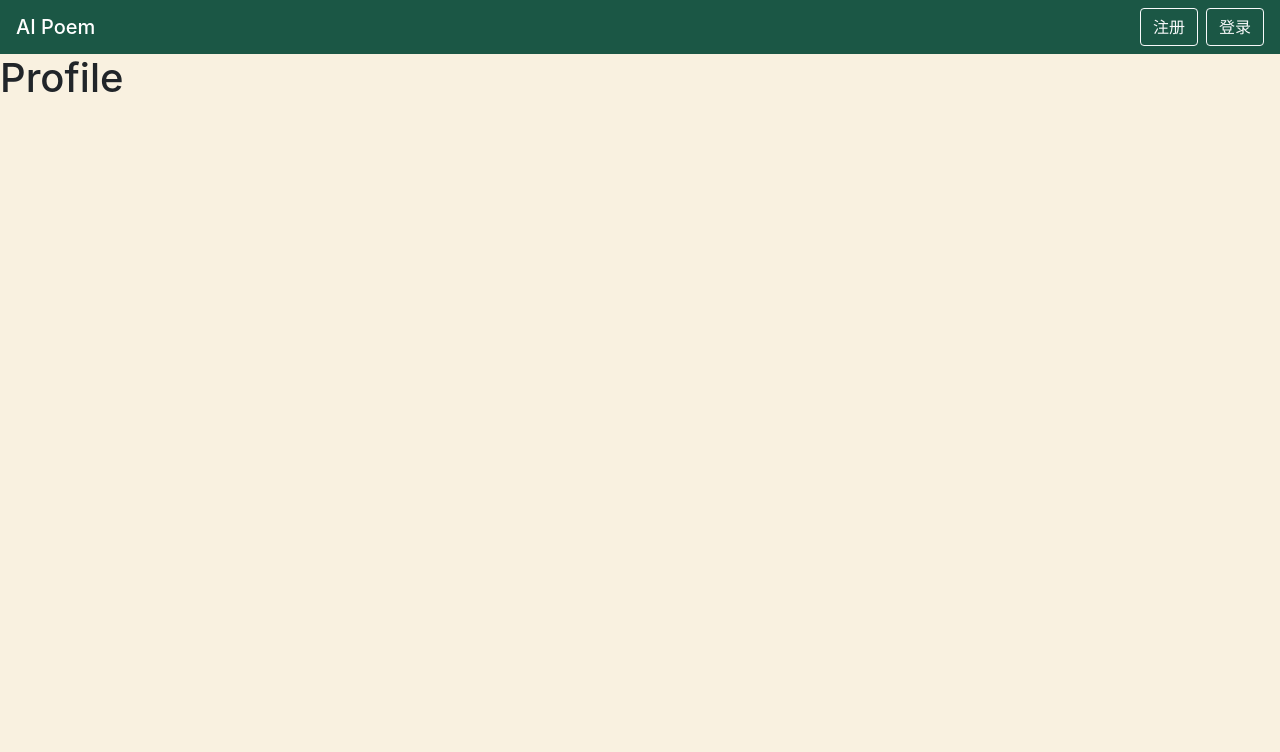
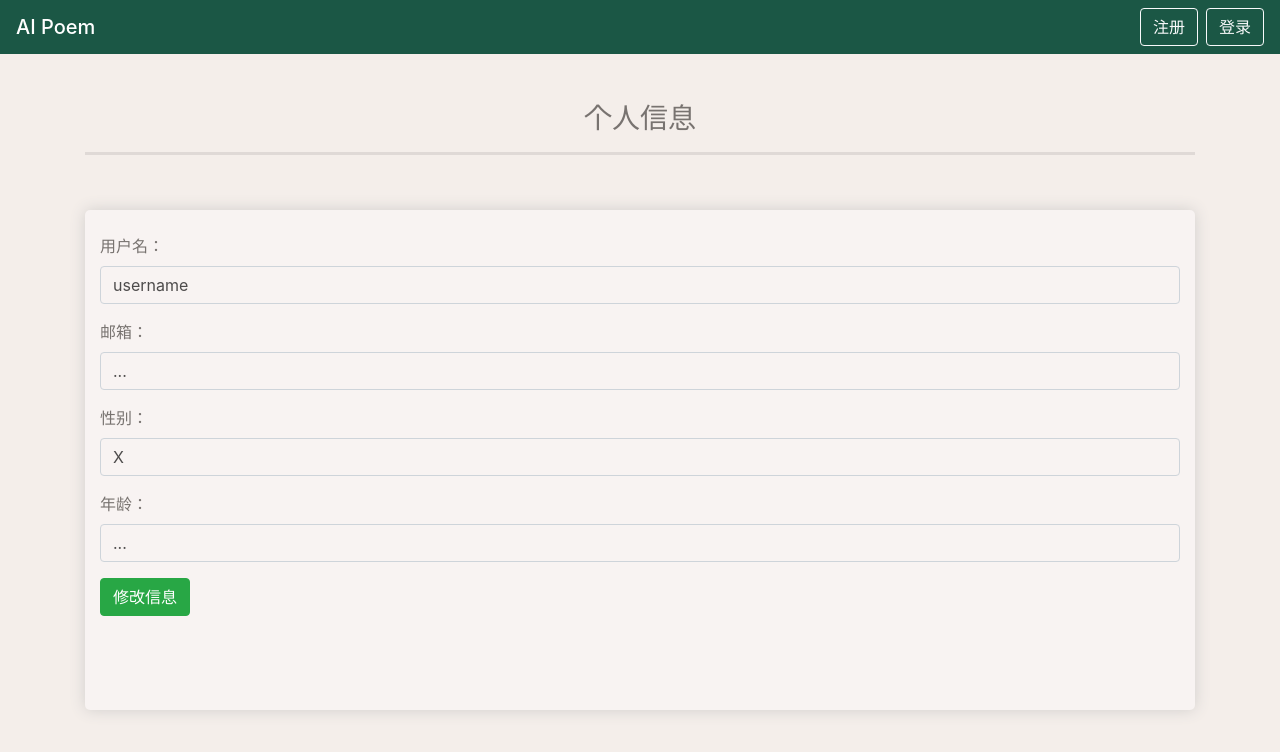
Before and after one commit to 2020-ai-poem/ai-poem-fe, a React (Create React App) app: page /profile/1 in a window 1280 px wide. Shown: the top 752 px of the page. Built offline with nearby package versions, Linux system fonts and the light colour scheme; no server answers.

Commit message:
updated profile.

```diff
--- a/src/components/public/Navbar.js
+++ b/src/components/public/Navbar.js
@@ -11,9 +11,9 @@ const Navbar = () => {
     api
       .logout()
       .then(res => {
-        console.log(res);
         if(res.status === 200 && res.data.isOk) {
           // logout success
+          localStorage.removeItem('token');
           logout();
         } else {
           // logout failed
@@ -23,7 +23,6 @@ const Navbar = () => {
         console.log(error);
         // logout failed
       })
-      logout();
   };
 
   return (
@@ -46,7 +45,7 @@ const Navbar = () => {
               <Link className="dropdown-item" to="/my-collection">我的收藏</Link>
               <Link className="dropdown-item" to="/my-work">我的作品</Link>
               <div className="dropdown-divider"></div>
-              <div className="dropdown-item" onClick={handleLogout}>退出登录</div>
+              <div className="dropdown-item logout" onClick={handleLogout}>退出登录</div>
             </div>
           </span>
         ) }
--- a/src/components/public/public.css
+++ b/src/components/public/public.css
@@ -1,3 +1,4 @@
+/* Navbar */
 .h3 {
   padding: 0;
 }
@@ -5,3 +6,7 @@
 .navbar-brand {
   margin: 0;
 }
+
+.logout:hover {
+  cursor: pointer;
+}
--- a/src/contexts/UserContext.js
+++ b/src/contexts/UserContext.js
@@ -12,7 +12,6 @@ const UserContextProvider = (props) => {
 
   const logout = () => {
     localStorage.removeItem('user');
-    localStorage.removeItem('token');
     setUser(null);
   };
 
--- a/src/index.css
+++ b/src/index.css
@@ -5,7 +5,8 @@ body {
     sans-serif;
   -webkit-font-smoothing: antialiased;
   -moz-osx-font-smoothing: grayscale;
-  background-color: #f9f1e0;
+  background-color: #f4eeea;
+  /* #fcf6ed */
 }
 
 code {
--- a/src/pages/profile/Profile.js
+++ b/src/pages/profile/Profile.js
@@ -1,9 +1,94 @@
-import React from 'react';
+import React, { useState, useEffect } from 'react';
+import api from '../../tools/api';
+import './profile.css';
 
-const Profile = () => {
+const initUser = {
+  age: '...',
+  email: '...',
+  userId: 0,
+  sex: 'X',
+  birthDate: 'xxxx-xx-xx',
+  userName: 'username'
+};
+
+const Profile = (props) => {
+  const [user, setUser] = useState(initUser);
+  const [form, setForm] = useState({});
+  const [data, setData] = useState({});
+
+  console.log(user);
+
+  useEffect(() => {
+    let data = {
+      userId: props.match.params.id
+    };
+    api
+      .getInfo(data)
+      .then(res => {
+        console.log(res);
+        if(res.status === 200 && !res.data.isOk) {
+          // not login
+          console.log(res.data);
+        } else if(res.status === 200 && res.data.isOk) {
+          setUser({
+            age: !res.data.age ? '0' : res.data.age,
+            email: res.data.email,
+            userId: res.data.userId,
+            sex: !res.data.sex ? 'X' : res.data.sex,
+            birthDate: res.data.birthDate,
+            userName: res.data.userName
+          });
+        }
+      })
+
+  }, [props]);
+
+  const handleChange = e => {
+    console.log(e.target.id);
+  }
+
   return (
-    <div className="profile">
-      <h1>Profile</h1>
+    <div className="profile container mt-5">
+      <h3 className="title">个人信息</h3>
+      <hr className="line"></hr>
+
+      <div className="profile-container">
+        <form className="container py-4">
+          <div className="form-group">
+            <label htmlFor="username">用户名：</label>
+            <input
+              type="text" value={user.userName} className="form-control"
+              onChange={handleChange} id="userName"
+            />
+          </div>
+
+          <div className="form-group">
+            <label htmlFor="email">邮箱：</label>
+            <input
+              type="text" value={user.email} className="form-control"
+              onChange={handleChange} id="email"
+            />
+          </div>
+
+          <div className="form-group">
+            <label htmlFor="sex">性别：</label>
+            <input
+              type="text" value={user.sex} className="form-control"
+              onChange={handleChange} id="sex"
+            />
+          </div>
+
+          <div className="form-group">
+            <label htmlFor="age">年龄：</label>
+            <input
+              type="text" value={user.age} className="form-control"
+              onChange={handleChange} id="age"
+            />
+          </div>
+
+          <button className="btn btn-success">修改信息</button>
+        </form>
+      </div>
     </div>
   );
 };
--- /dev/null
+++ b/src/pages/profile/profile.css
@@ -0,0 +1,27 @@
+.title {
+  text-align: center;
+  color: #787370;
+}
+
+.line {
+  width: 100%;
+  border-width: 3px 0 0 0;
+  border-color: #dfd9d6;
+}
+
+.profile-container {
+  margin-top: 5%;
+  background-color: #f8f3f2;
+  height: 500px;
+  border-radius: 5px;
+  box-shadow: 0px 0px 15px #d1cecc;
+}
+
+form {
+  color: #787370;
+}
+
+input {
+  background-color: #f8f3f2 !important;
+  color: #4d4b4b !important;
+}
--- a/src/tools/api.js
+++ b/src/tools/api.js
@@ -6,4 +6,6 @@ export default {
   logout: () => request.post('/signOut'),
   emailCheck: (data) => request.post('/emailCheck', data),
   register: (data) => request.post('/signUp', data),
+  // user
+  getInfo: (data) => request.post('/getInfo', data),
 };
```
